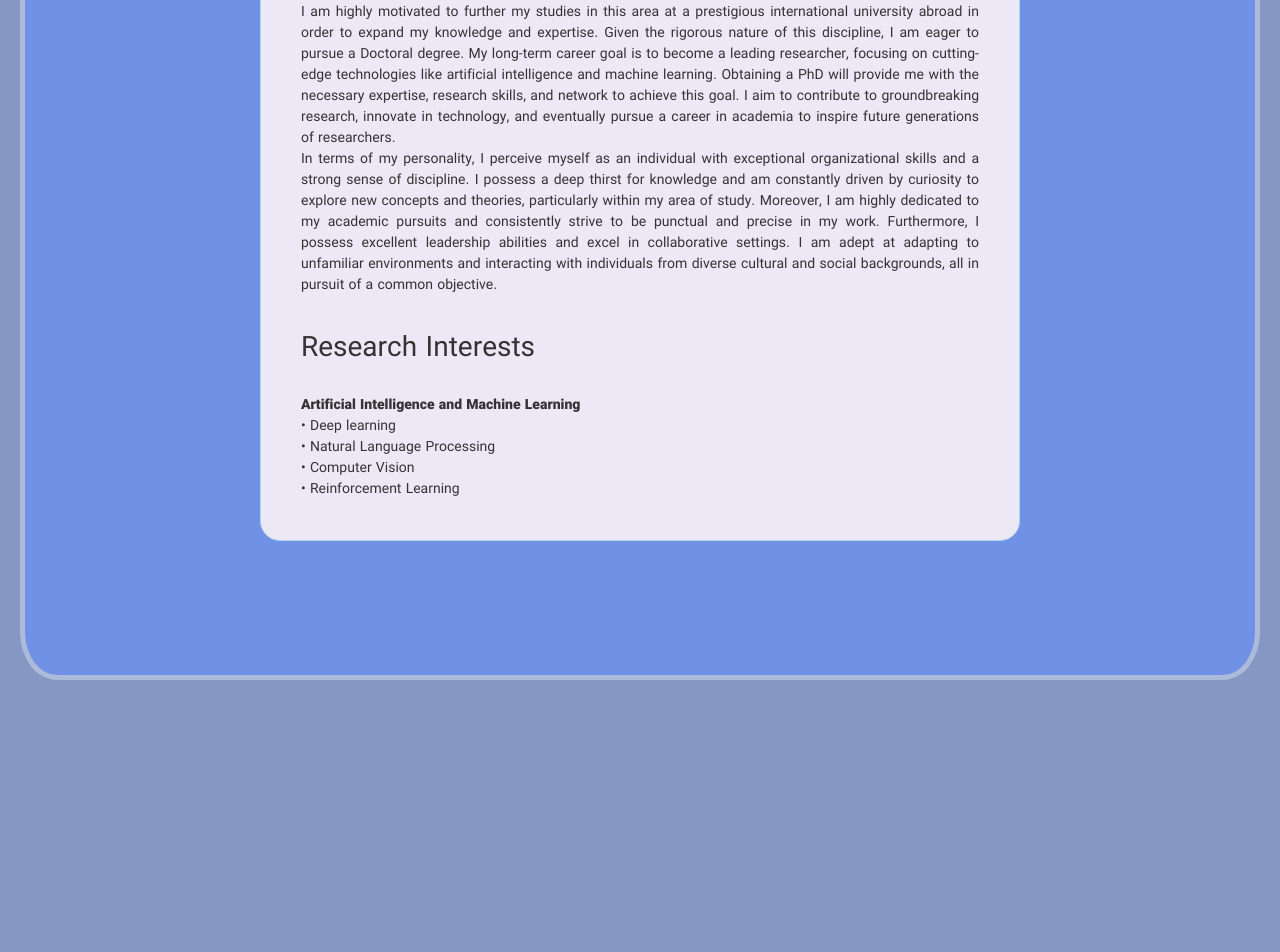
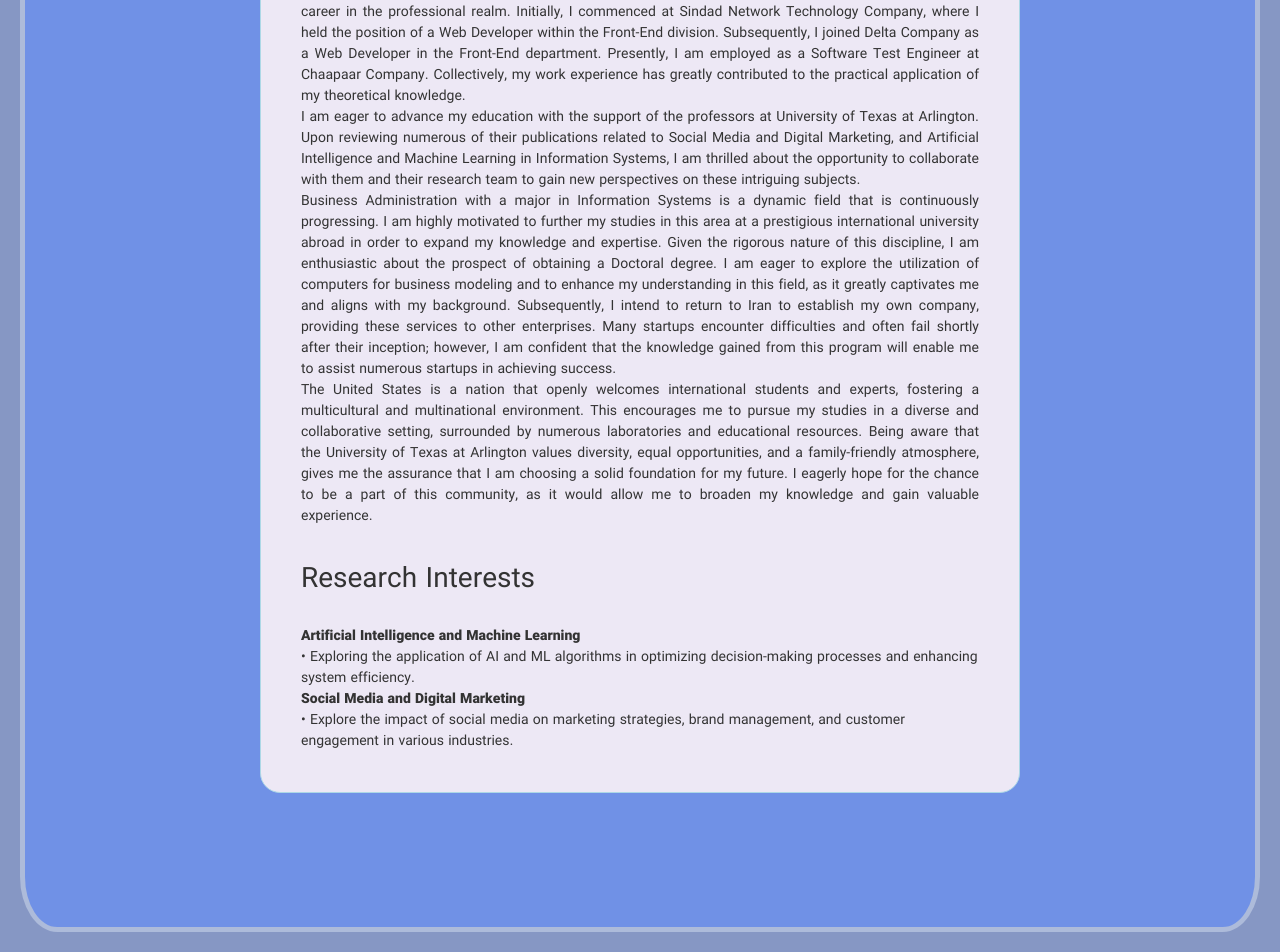
Before and after one commit to samanzameni/personal-webpage, an Angular app: page /introduction in a window 1280 px wide. Shown: the part 1007-1959 px from the top of the page. Before the commit the page ends 1707 px from the top, so only its background shows below. Built offline with nearby package versions, Linux system fonts and the light colour scheme.

Commit message:
fixing introduction page.

```diff
--- a/src/app/feature/pages/introduction/introduction.component.html
+++ b/src/app/feature/pages/introduction/introduction.component.html
@@ -5,17 +5,19 @@
         <h3>Introduction</h3> <br>
 
         <p style="text-align: justify">
-          Due to my father's background in Mathematics and Applications - Computers from the Sharif University of Technology, I developed a keen interest in Computer Science. This exposure at an early age allowed me to grasp the fundamentals of the field. As a result, I made the decision to pursue a bachelor's degree in Mathematics and Applications - Computer Science at Amirkabir University of Technology, a renowned institution in Iran. To further deepen my knowledge in Computer Science, I opted to pursue a master's degree in Computer Engineering - Software at Tehran University. Throughout my academic journey, I have remained dedicated to staying informed and engaged by conducting research, honing my software skills, and actively participating in various workshops. During the period between completing my master's degree and applying for a PhD, I engaged in computer-related tasks and focused on enhancing my English proficiency while also preparing my research article.
+          Due to my father's expertise in Mathematics and applications - Computers from Sharif University of Technology, followed by his experience as a CEO, I developed a keen interest in the connection between management and computer science. This exposure at an early age allowed me to grasp the fundamentals of these two fields. As a result, I made the decision to pursue a bachelor's degree in Mathematics and Applications - Computer Science at Amirkabir University of Technology, a renowned institution in Iran. To further deepen my knowledge, I opted to pursue a master's degree in Computer Engineering - Software at Tehran University. Throughout my academic journey, I have remained dedicated to staying informed and engaged by conducting research, honing my software skills, and actively participating in various workshops. During the period between completing my master's degree and applying for a Ph.D., I engaged in management and computer related tasks and focused on enhancing my English proficiency while also preparing my research articles.
           <br>
-          My academic journey and research experiences have sparked a deep interest in advancing knowledge within the realm of computer science. I have excelled in various courses, including Advanced Database Systems (GPA: 4), Special Topics in Database Systems (GPA: 4), Advanced Operating Systems (GPA: 4), and Principles of Software Design (GPA: 4), where I consistently showcased a solid understanding of complex concepts and their practical applications. These courses have not only enhanced my technical abilities but have also fueled my enthusiasm for delving into extensive research in computer science. Additionally, my exceptional GRE score of 332 and TOEFL score of 112 highlight my academic proficiency and preparedness to partake in challenging academic endeavors at the doctoral level.
+          My academic journey and research experiences have sparked a deep interest in advancing knowledge within the realm of Business Administration with a major in Information Systems. I have excelled in various courses, including Organizational Behavior Management (GPA: 4), Principles of Accounting & Costing (GPA: 4), Research Methodology & Report Writing (GPA: 4), Advanced Database Systems (GPA: 4), Special Topics in Database Systems (GPA: 4), Advanced Operating Systems (GPA: 4), and Principles of Software Design (GPA: 4), where I consistently showcased a solid understanding of complex concepts and their practical applications. These courses have not only enhanced my technical abilities but have also fueled my enthusiasm for delving into extensive research in Business Administration with a major in Information Systems. Additionally, my exceptional GRE score of 332 and TOEFL score of 112 highlight my academic proficiency and preparedness to partake in challenging academic endeavors at the doctoral level.
           <br>
-          In my Master's thesis, I concentrated on a project that employed Particle Filter and Machine Learning methodologies, culminating in the creation of an academic paper titled “The Significance of Privacy Concerns in Spectrum Sharing: A Study on Geo-Location Databases,” which is presently under review. Throughout my academic career, I have engaged in numerous projects that have greatly enhanced my scholarly growth. For instance, I have explored fields such as Machine Learning, the Internet of Things, and Big Data. Additionally, another notable academic pursuit was my paper titled “Trust, Satisfaction, Loyalty, and Perceived Value: Unraveling the Banking Industry Dynamics,” which is also currently under review.
+          In my Master's thesis, I focused on a project that involved the utilization of Particle Filter and Machine Learning techniques, resulting in the development of an academic paper entitled” The Significance of Privacy Concerns in Spectrum Sharing: A Study on Geo-Location Databases” that is currently under review. Throughout my academic journey, I have undertaken various projects that have significantly contributed to my scholarly development. For example, I have delved into areas such as Machine Learning, Internet of Things, Big Data, and Marketing. I have also participated in an academic paper titled " Trust, Satisfaction, Loyalty, and Perceived Value: Unraveling the Industry Dynamics." which is presently under review. The cooperation highlighted in this article served as a significant milestone that heightened my enthusiasm for delving into the realm of business education.
           <br>
-          In regards to my practical background, I have acquired substantial professional knowledge through my work at various organizations. Additionally, following the completion of my master's degree, I began my career in the professional realm. Initially, I commenced at Sindad Network Technology Company, where I held the position of a programmer within the IT division. Subsequently, I joined Delta Company and Didex Company as a Web Developer in the Front-End department. Presently, I am employed as a Software Test Engineer at Informatics Services Corporation. Collectively, my work experience has greatly contributed to the practical application of my theoretical knowledge.
+          In regards to my practical background, I have acquired substantial professional knowledge through my work at various organizations. Additionally, following the completion of my master's degree, I began my career in the professional realm. Initially, I commenced at Sindad Network Technology Company, where I held the position of a Web Developer within the Front-End division. Subsequently, I joined Delta Company as a Web Developer in the Front-End department. Presently, I am employed as a Software Test Engineer at Chaapaar Company. Collectively, my work experience has greatly contributed to the practical application of my theoretical knowledge.
           <br>
-          I am highly motivated to further my studies in this area at a prestigious international university abroad in order to expand my knowledge and expertise. Given the rigorous nature of this discipline, I am eager to pursue a Doctoral degree. My long-term career goal is to become a leading researcher, focusing on cutting-edge technologies like artificial intelligence and machine learning. Obtaining a PhD will provide me with the necessary expertise, research skills, and network to achieve this goal. I aim to contribute to groundbreaking research, innovate in technology, and eventually pursue a career in academia to inspire future generations of researchers.
+          I am eager to advance my education with the support of the professors at University of Texas at Arlington. Upon reviewing numerous of their publications related to Social Media and Digital Marketing, and Artificial Intelligence and Machine Learning in Information Systems, I am thrilled about the opportunity to collaborate with them and their research team to gain new perspectives on these intriguing subjects.
           <br>
-          In terms of my personality, I perceive myself as an individual with exceptional organizational skills and a strong sense of discipline. I possess a deep thirst for knowledge and am constantly driven by curiosity to explore new concepts and theories, particularly within my area of study. Moreover, I am highly dedicated to my academic pursuits and consistently strive to be punctual and precise in my work. Furthermore, I possess excellent leadership abilities and excel in collaborative settings. I am adept at adapting to unfamiliar environments and interacting with individuals from diverse cultural and social backgrounds, all in pursuit of a common objective.
+          Business Administration with a major in Information Systems is a dynamic field that is continuously progressing. I am highly motivated to further my studies in this area at a prestigious international university abroad in order to expand my knowledge and expertise. Given the rigorous nature of this discipline, I am enthusiastic about the prospect of obtaining a Doctoral degree. I am eager to explore the utilization of computers for business modeling and to enhance my understanding in this field, as it greatly captivates me and aligns with my background. Subsequently, I intend to return to Iran to establish my own company, providing these services to other enterprises. Many startups encounter difficulties and often fail shortly after their inception; however, I am confident that the knowledge gained from this program will enable me to assist numerous startups in achieving success.
+          <br>
+          The United States is a nation that openly welcomes international students and experts, fostering a multicultural and multinational environment. This encourages me to pursue my studies in a diverse and collaborative setting, surrounded by numerous laboratories and educational resources. Being aware that the University of Texas at Arlington values diversity, equal opportunities, and a family-friendly atmosphere, gives me the assurance that I am choosing a solid foundation for my future. I eagerly hope for the chance to be a part of this community, as it would allow me to broaden my knowledge and gain valuable experience.
         </p>
         <br>
         <h3>Research Interests</h3> <br>
@@ -24,17 +26,15 @@
             <b>Artificial Intelligence and Machine Learning</b>
           </div>
           <div class="col-sm-12 col-md-12 col-lg-12">
-            •	Deep learning
+            •	Exploring the application of AI and ML algorithms in optimizing decision-making processes and enhancing system efficiency.
           </div>
           <div class="col-sm-12 col-md-12 col-lg-12" >
-            •	Natural Language Processing
+            <b>Social Media and Digital Marketing</b>
           </div>
           <div class="col-sm-12 col-md-12 col-lg-12">
-            •	Computer Vision
+            •	Explore the impact of social media on marketing strategies, brand management, and customer engagement in various industries.
           </div>
-          <div class="col-sm-12 col-md-12 col-lg-12">
-            •	Reinforcement Learning
-          </div>
+
         </div>
       </div>
     </div>
```
